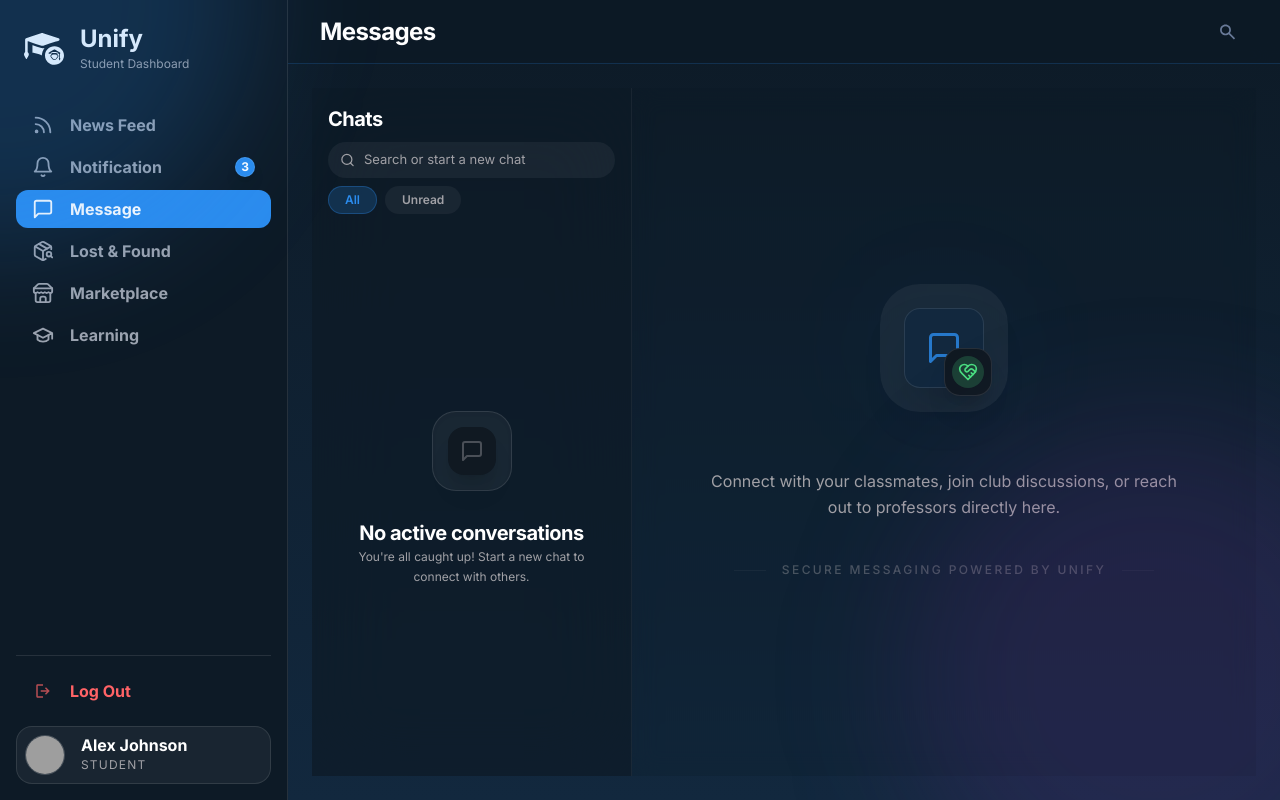
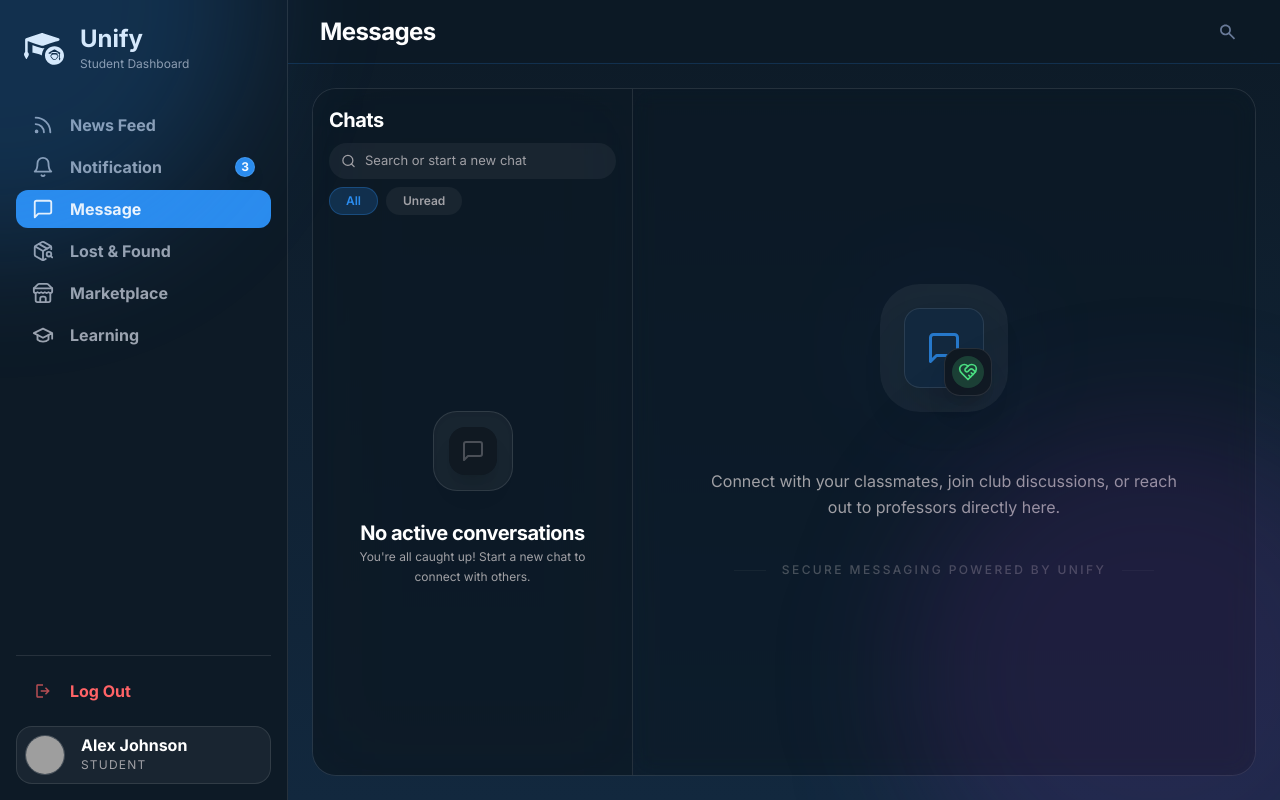
Before and after one commit to Shehan-Dinusha/Unify, a React (Vite) app in the folder frontend/: page /messages in a window 1280 px wide. Built offline with nearby package versions, Linux system fonts and the light colour scheme; grey boxes are pictures that could not be loaded.

Commit message:
Fix chat UI

```diff
--- a/frontend/src/pages/chat/ChatPage.jsx
+++ b/frontend/src/pages/chat/ChatPage.jsx
@@ -193,11 +193,11 @@ const ChatPage = () => {
 
   return (
     <MainLayout user={user} pageTitle="Messages" noPadding>
-      <div className="flex h-full overflow-hidden relative">
+      <div className="flex h-full overflow-hidden relative border border-white/10 rounded-2xl md:rounded-3xl bg-dark-1/40 backdrop-blur-md shadow-custom">
 
         {/* ── Left Panel ── */}
         <div className={`
-          w-full md:w-[320px] flex-shrink-0 flex flex-col bg-dark-1/70 backdrop-blur-2xl border-r border-white/5 transition-all duration-300
+          w-full md:w-[320px] flex-shrink-0 flex flex-col bg-dark-1/70 backdrop-blur-2xl border-r border-white/10 transition-all duration-300
           ${activeChatId ? "hidden md:flex" : "flex"}
         `}>
 
```
